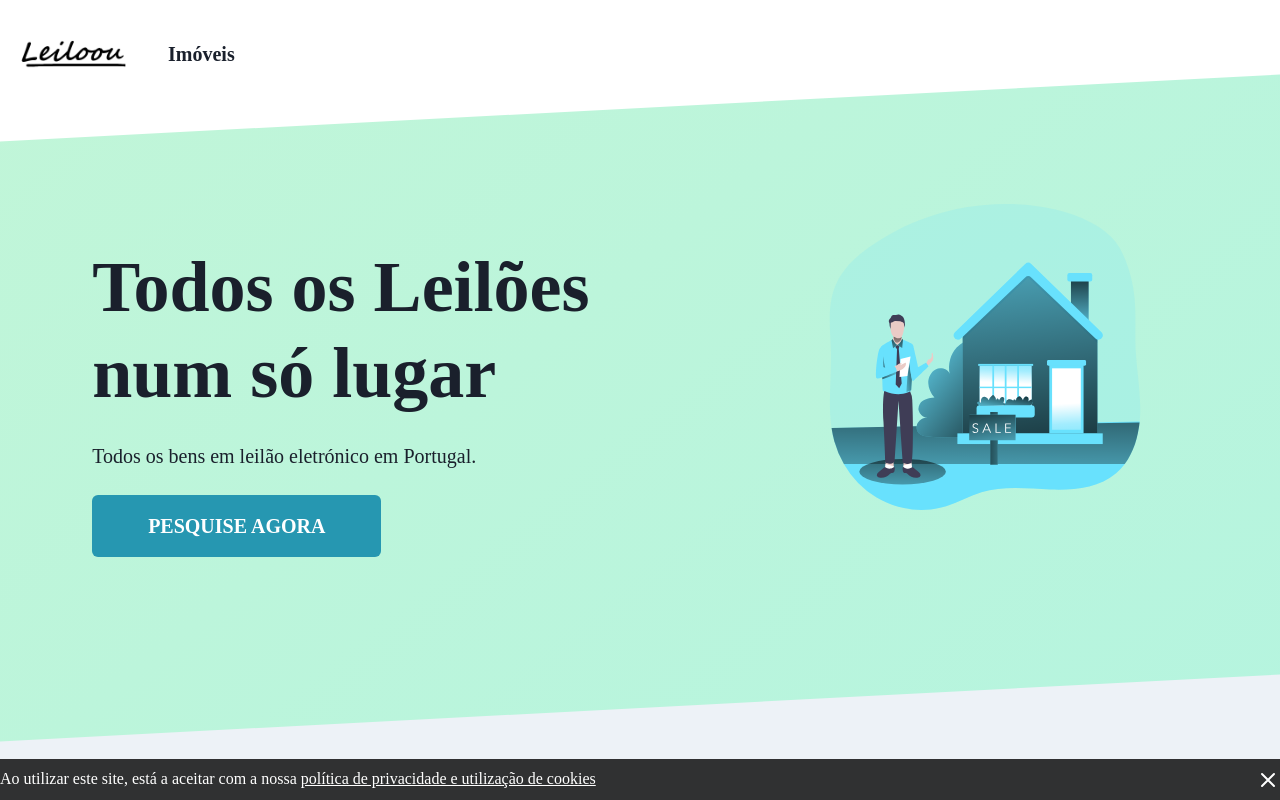
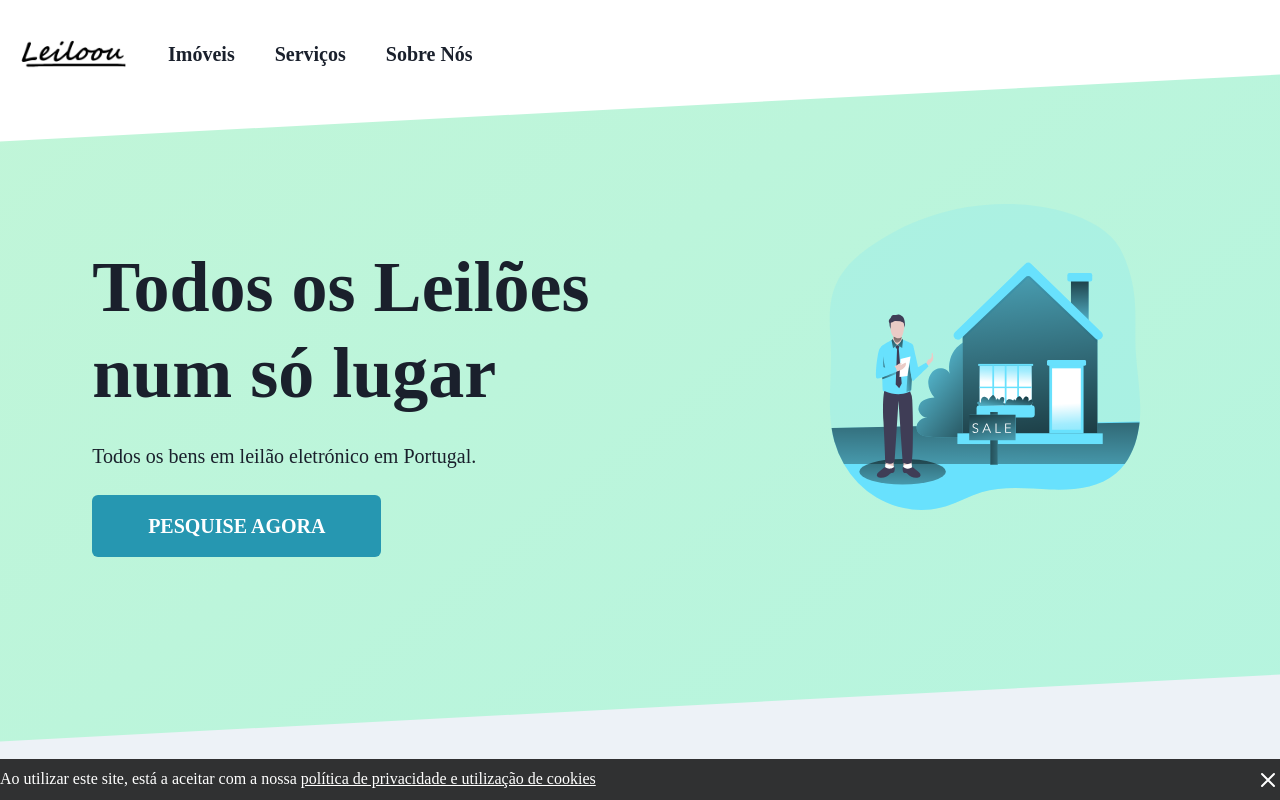
Before and after one commit to davidbgomes/auction, a Next.js app: page / in a window 1280 px wide. Shown: the top 800 px of the page. Built offline with nearby package versions, Linux system fonts and the light colour scheme; no server answers; a web font is replaced by a local one.

Commit message:
Add Navbar items

```diff
--- a/components/Header.tsx
+++ b/components/Header.tsx
@@ -68,6 +68,7 @@ export default function Header(): JSX.Element {
             </a>
           </Link>
           {isLargerThan768 && (
+            <>
               <Link href="/search" passHref>
                 <a>
                   <Heading size="md" _hover={{ color: "grey" }}>
@@ -75,6 +76,17 @@ export default function Header(): JSX.Element {
                   </Heading>
                 </a>
               </Link>
+              <a onClick={() => window.scrollTo({top:2000, behavior:"smooth"})}>
+                <Heading size="md" _hover={{ color: "grey" }}>
+                  Serviços
+                </Heading>
+              </a>
+              <a onClick={() => window.scrollTo({top:1200, behavior:"smooth"})}>
+                <Heading size="md" _hover={{ color: "grey" }}>
+                  Sobre Nós
+                </Heading>
+              </a>
+            </>
           )}
         </HStack>
         {!isLargerThan768 && (
@@ -101,30 +113,30 @@ export default function Header(): JSX.Element {
           >
             <Link href="/search" passHref>
               <a onClick={() => setIsOpen(false)}>
-                <Box d="flex" alignItems="center">
+                <HStack>
                   <ChevronRightIcon />
-                  <Heading fontWeight="medium" size="lg">
+                  <Heading size="lg">
                     Imóveis
                   </Heading>
-                </Box>
+                </HStack>
               </a>
             </Link>
-            <Box d="flex" alignItems="center">
+            <a onClick={() => {setIsOpen(false); window.scrollTo({top:2350, behavior:"smooth"})}}>
+              <HStack>
                 <ChevronRightIcon />
-              <Heading fontWeight="medium" size="lg" textDecor="line-through">
-                Veículos
+                <Heading size="lg">
+                  Serviços
                 </Heading>
-              <Badge borderRadius="xl" ml="3">
-                Em breve!
-              </Badge>
-            </Box>
-            <Box d="flex" alignItems="center">
+              </HStack>
+            </a>
+            <a onClick={() => {setIsOpen(false); window.scrollTo({top:1790, behavior:"smooth"}) }}>
+              <HStack>
                 <ChevronRightIcon />
-              <Heading fontWeight="medium" size="lg" textDecor="line-through">
-                Equipamentos
+                <Heading size="lg">
+                  Sobre Nós
                 </Heading>
-              <Badge ml="3">Em breve!</Badge>
-            </Box>
+              </HStack>
+            </a>
           </VStack>
         </motion.div>
       )}
--- a/styles/globals.css
+++ b/styles/globals.css
@@ -9,6 +9,7 @@ body {
 a {
   color: inherit;
   text-decoration: none;
+  cursor: pointer;
 }
 
 * {
```
Lines whose indentation alone changed are shown as unchanged.
